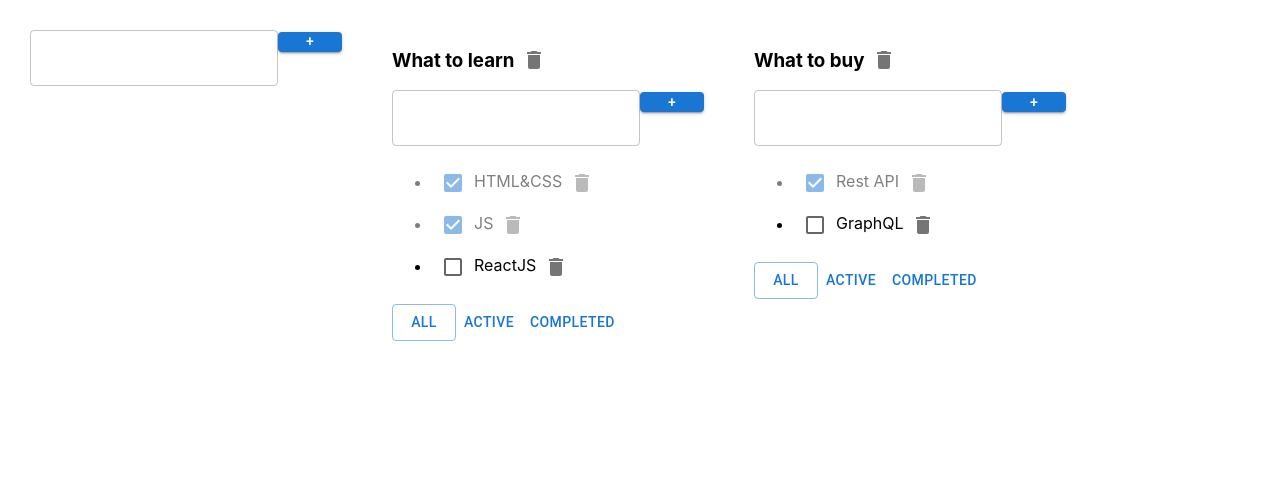
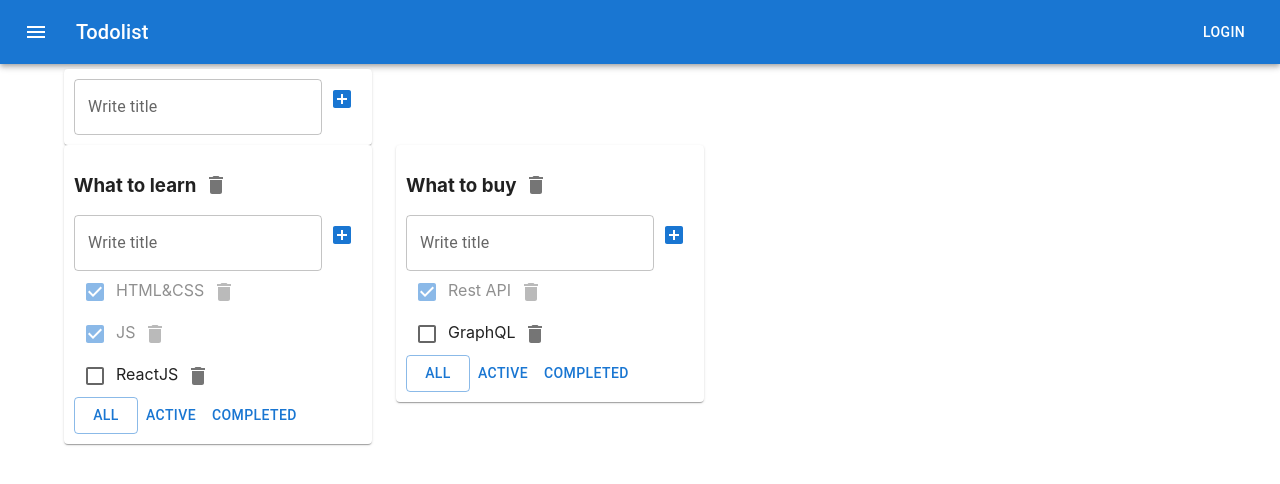
Before and after one commit to BYAsurim/ToDoList, a React (Create React App) app: page / in a window 1280 px wide. Shown: the top 484 px of the page. Built offline with nearby package versions, Linux system fonts and the light colour scheme.

Commit message:
added app bar from  Material UI

```diff
--- a/src/AddItemForm.tsx
+++ b/src/AddItemForm.tsx
@@ -1,12 +1,11 @@
 import React, {ChangeEvent, KeyboardEvent, useState} from 'react';
 import s from "./AddItemForm.module.css";
-import {Button, TextField} from "@mui/material";
+import {IconButton, TextField} from "@mui/material";
+import {AddBox} from "@mui/icons-material";
 
 type AddItemFormPropsType = {
     addTaskHandler: (newTaskTitle: string) => void
-
 }
-
 const AddItemForm = (props: AddItemFormPropsType) => {
 
     const [newTaskTitle, setNewTastTitle] = useState('')
@@ -46,15 +45,19 @@
                     variant={'outlined'}
                     value={newTaskTitle} onChange={onChangeHandler}
                     onKeyPress={onKeyPressEnter}
+                    label={'Write title'}
                     error={!!error}
-
                 />
                 {/*<button onClick={addTaskHandler}>+</button>*/}
-                <Button className={s.button} variant={"contained"} color={'primary'} onClick={addTaskHandler}>+</Button>
-                {error &&
-                    <div className={s.error}>error</div>
-                }
-
+                {/*<Button className={s.button} variant={"contained"} color={'primary'} onClick={addTaskHandler}>+</Button>*/}
+                <IconButton
+                    onClick={addTaskHandler}
+                    color={'primary'}>
+                    <AddBox/>
+                </IconButton>
+                {/*{error &&*/}
+                {/*    <div className={s.error}>error</div>*/}
+                {/*}*/}
             </div>
         </div>
     );
--- a/src/App.css
+++ b/src/App.css
@@ -1,8 +1,8 @@
-.App {
-  padding: 30px;
-  display: flex;
-}
+/*.App {*/
+/*  padding: 30px;*/
+/*  display: flex;*/
+/*}*/
 
-.App > div {
-  margin-right: 50px;
-}
+/*.App > div {*/
+/*  margin-right: 50px;*/
+/*}*/
--- a/src/App.tsx
+++ b/src/App.tsx
@@ -3,6 +3,9 @@
 import {Todolist} from "./Todolist";
 import {v1} from "uuid";
 import AddItemForm from "./AddItemForm";
+import {Container, Grid, Paper} from "@mui/material";
+import {BasicAppBar} from "./BasicAppBar";
+
 
 export type filterType = 'all' | 'active' | 'completed'
 export type TodolistsType = {
@@ -110,8 +113,14 @@
     // }
     return (
         <div className="App">
+            <BasicAppBar/>
+            <Container fixed>
+                <Grid container>
+                    <Paper style={{padding:'10px', marginTop:'5px'}}>
                     <AddItemForm addTaskHandler={addTodoList}/>
-
+                    </Paper>
+                </Grid>
+                <Grid container spacing={3}>
                     {
                         todolists.map(todolist => {
                             let filteredTasks = tasks[todolist.id]
@@ -128,7 +137,9 @@
                                     setTodolists([...todolists])
                                 }
                             }
-                    return <Todolist
+                            return <Grid item>
+                                <Paper style={{padding:'10px'}}>
+                                <Todolist
                                     key={todolist.id}
                                     id={todolist.id}
                                     title={todolist.title}
@@ -144,9 +155,12 @@
                                     filter={todolist.filter}
                                     removeTodoList={removeTodoList}
                                 />
+                                </Paper>
+                            </Grid>
                         })
                     }
-
+                </Grid>
+            </Container>
         </div>
     );
 }
--- /dev/null
+++ b/src/BasicAppBar.tsx
@@ -0,0 +1,33 @@
+import * as React from 'react';
+import AppBar from '@mui/material/AppBar';
+import Box from '@mui/material/Box';
+import Toolbar from '@mui/material/Toolbar';
+import Typography from '@mui/material/Typography';
+import Button from '@mui/material/Button';
+import IconButton from '@mui/material/IconButton';
+import MenuIcon from '@mui/icons-material/Menu';
+
+
+export const BasicAppBar = () => {
+    return (
+        <Box sx={{flexGrow: 1}}>
+            <AppBar position="static">
+                <Toolbar>
+                    <IconButton
+                        size="large"
+                        edge="start"
+                        color="inherit"
+                        aria-label="menu"
+                        sx={{mr: 2}}
+                    >
+                        <MenuIcon/>
+                    </IconButton>
+                    <Typography variant="h6" component="div" sx={{flexGrow: 1}}>
+                        Todolist
+                    </Typography>
+                    <Button color="inherit">Login</Button>
+                </Toolbar>
+            </AppBar>
+        </Box>
+    );
+}
--- a/src/Todolist.tsx
+++ b/src/Todolist.tsx
@@ -86,7 +86,7 @@
                     {/*}*/}
 
                 </div>
-                <ul>
+                <div>
                     {
 
                         props.tasks.map((t) => {
@@ -97,8 +97,7 @@
                                 const newStatus = e.currentTarget.checked
                                 props.changeTaskStatus(props.id, t.id, newStatus)
                             }
-
-                            return (<li key={t.id} className={t.isDone ? s.isDone : ''}>
+                            return (<div key={t.id} className={t.isDone ? s.isDone : ''}>
                                 {/*<input type="checkbox"*/}
                                 {/*       checked={t.isDone}*/}
                                 {/*       onChange={changeTaskStatusHandler}*/}
@@ -117,10 +116,10 @@
                                 <IconButton onClick={deleteTasksClickHandler}>
                                     <Delete/>
                                 </IconButton>
-                            </li>)
+                            </div>)
                         })
                     }
-                </ul>
+                </div>
                 <div>
                     {/*<button onClick={allClickHandler} className={props.filter === 'all' ? s.activeFilter : ''}>All</button>*/}
                     {/*<button onClick={activeClickHandler} className={props.filter === 'active' ? s.activeFilter  : ''}>Active</button>*/}
```
Lines whose indentation alone changed are shown as unchanged.
